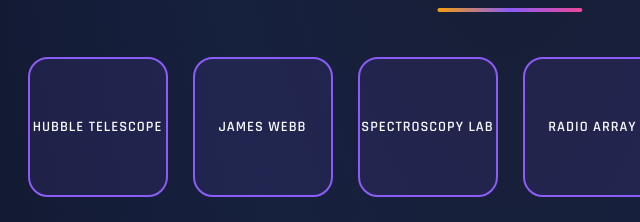
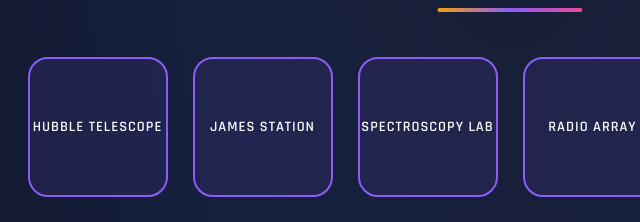
Before and after one commit to BALERAM/website-code, a plain HTML site: page 2140_stellaris_research/index.html in a window 1280 px wide. Shown: the part 3754-3976 px from the top of the page, 130-770 px from the left. Drawn offline with Linux system fonts and the light colour scheme.

Commit message:
Update index.html
james station updated

```diff
--- a/2140_stellaris_research/index.html
+++ b/2140_stellaris_research/index.html
@@ -246,7 +246,7 @@ Free HTML CSS Template
                 <span>Hubble Telescope</span>
             </div>
             <div class="equipment-item">
-                <span>James Webb</span>
+                <span>James station</span>
             </div>
             <div class="equipment-item">
                 <span>Spectroscopy Lab</span>
```
